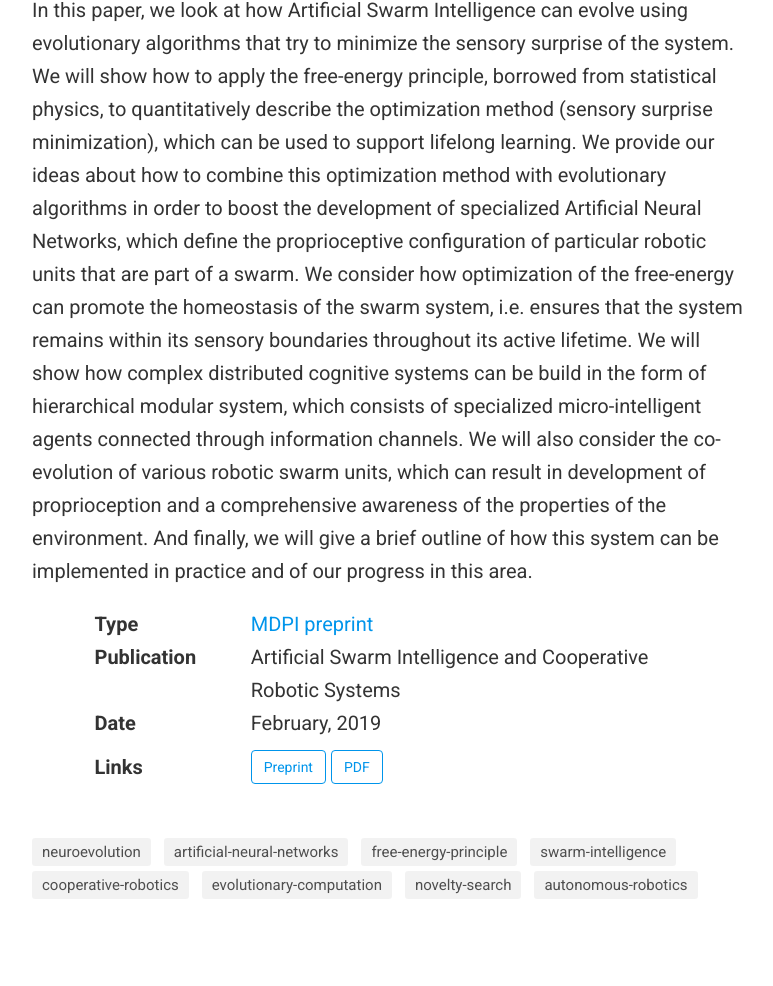
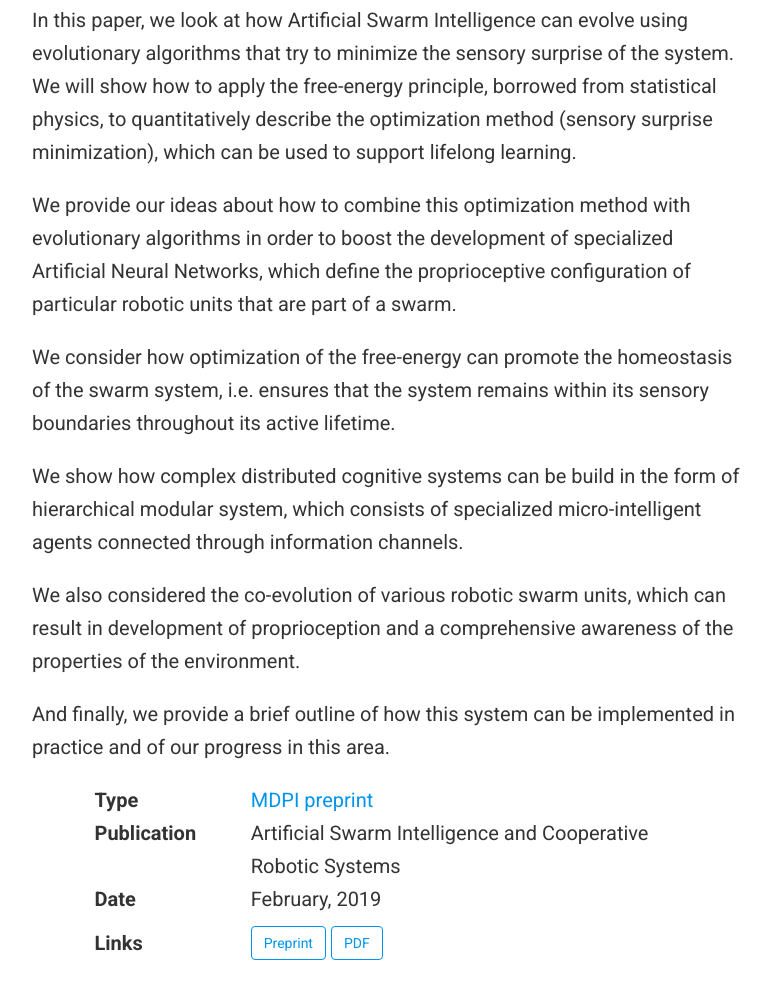
Before and after one commit to yaricom/yaricom.github.io, a plain HTML site: page publication/preprints201901.0282/index.html in a window 1280 px wide. Shown: the part 1094-2080 px from the top of the page, without its empty margins (248-1021 px from the left). Drawn offline with nearby package versions, Linux system fonts and the light colour scheme; a script that the page names is missing; some icons are missing.

Commit message:
rebuilding site Tue Feb  5 16:06:33 EET 2019

```diff
--- a/publication/preprints201901.0282/index.html
+++ b/publication/preprints201901.0282/index.html
@@ -17,7 +17,17 @@
 
 
 
-  <meta name="description" content="In this paper, we look at how Artificial Swarm Intelligence can evolve using evolutionary algorithms that try to minimize the sensory surprise of the system. We will show how to apply the free-energy principle, borrowed from statistical physics, to quantitatively describe the optimization method (sensory surprise minimization), which can be used to support lifelong learning. We provide our ideas about how to combine this optimization method with evolutionary algorithms in order to boost the development of specialized Artificial Neural Networks, which define the proprioceptive configuration of particular robotic units that are part of a swarm. We consider how optimization of the free-energy can promote the homeostasis of the swarm system, i.e. ensures that the system remains within its sensory boundaries throughout its active lifetime. We will show how complex distributed cognitive systems can be build in the form of hierarchical modular system, which consists of specialized micro-intelligent agents connected through information channels. We will also consider the co-evolution of various robotic swarm units, which can result in development of proprioception and a comprehensive awareness of the properties of the environment. And finally, we will give a brief outline of how this system can be implemented in practice and of our progress in this area.">
+  <meta name="description" content="In this paper, we look at how Artificial Swarm Intelligence can evolve using evolutionary algorithms that try to minimize the sensory surprise of the system. We will show how to apply the free-energy principle, borrowed from statistical physics, to quantitatively describe the optimization method (sensory surprise minimization), which can be used to support lifelong learning.
+
+We provide our ideas about how to combine this optimization method with evolutionary algorithms in order to boost the development of specialized Artificial Neural Networks, which define the proprioceptive configuration of particular robotic units that are part of a swarm.
+
+We consider how optimization of the free-energy can promote the homeostasis of the swarm system, i.e. ensures that the system remains within its sensory boundaries throughout its active lifetime.
+
+We show how complex distributed cognitive systems can be build in the form of hierarchical modular system, which consists of specialized micro-intelligent agents connected through information channels.
+
+We also considered the co-evolution of various robotic swarm units, which can result in development of proprioception and a comprehensive awareness of the properties of the environment.
+
+And finally, we provide a brief outline of how this system can be implemented in practice and of our progress in this area.">
 
 
   <link rel="alternate" hreflang="en-us" href="/publication/preprints201901.0282/">
@@ -77,7 +87,17 @@
   <meta property="og:site_name" content="IO42 Learning to Learn">
   <meta property="og:url" content="/publication/preprints201901.0282/">
   <meta property="og:title" content="Preprints:201901.0282 | IO42 Learning to Learn">
-  <meta property="og:description" content="In this paper, we look at how Artificial Swarm Intelligence can evolve using evolutionary algorithms that try to minimize the sensory surprise of the system. We will show how to apply the free-energy principle, borrowed from statistical physics, to quantitatively describe the optimization method (sensory surprise minimization), which can be used to support lifelong learning. We provide our ideas about how to combine this optimization method with evolutionary algorithms in order to boost the development of specialized Artificial Neural Networks, which define the proprioceptive configuration of particular robotic units that are part of a swarm. We consider how optimization of the free-energy can promote the homeostasis of the swarm system, i.e. ensures that the system remains within its sensory boundaries throughout its active lifetime. We will show how complex distributed cognitive systems can be build in the form of hierarchical modular system, which consists of specialized micro-intelligent agents connected through information channels. We will also consider the co-evolution of various robotic swarm units, which can result in development of proprioception and a comprehensive awareness of the properties of the environment. And finally, we will give a brief outline of how this system can be implemented in practice and of our progress in this area."><meta property="og:image" content="/img/publications/2/InformationChannel.png">
+  <meta property="og:description" content="In this paper, we look at how Artificial Swarm Intelligence can evolve using evolutionary algorithms that try to minimize the sensory surprise of the system. We will show how to apply the free-energy principle, borrowed from statistical physics, to quantitatively describe the optimization method (sensory surprise minimization), which can be used to support lifelong learning.
+
+We provide our ideas about how to combine this optimization method with evolutionary algorithms in order to boost the development of specialized Artificial Neural Networks, which define the proprioceptive configuration of particular robotic units that are part of a swarm.
+
+We consider how optimization of the free-energy can promote the homeostasis of the swarm system, i.e. ensures that the system remains within its sensory boundaries throughout its active lifetime.
+
+We show how complex distributed cognitive systems can be build in the form of hierarchical modular system, which consists of specialized micro-intelligent agents connected through information channels.
+
+We also considered the co-evolution of various robotic swarm units, which can result in development of proprioception and a comprehensive awareness of the properties of the environment.
+
+And finally, we provide a brief outline of how this system can be implemented in practice and of our progress in this area."><meta property="og:image" content="/img/publications/2/InformationChannel.png">
   <meta property="og:locale" content="en-us">
 
   <meta property="article:published_time" content="2019-02-05T15:05:37&#43;02:00">
@@ -336,7 +356,18 @@
 
 
     <h3>Abstract</h3>
-    <p class="pub-abstract" itemprop="text">In this paper, we look at how Artificial Swarm Intelligence can evolve using evolutionary algorithms that try to minimize the sensory surprise of the system. We will show how to apply the free-energy principle, borrowed from statistical physics, to quantitatively describe the optimization method (sensory surprise minimization), which can be used to support lifelong learning. We provide our ideas about how to combine this optimization method with evolutionary algorithms in order to boost the development of specialized Artificial Neural Networks, which define the proprioceptive configuration of particular robotic units that are part of a swarm. We consider how optimization of the free-energy can promote the homeostasis of the swarm system, i.e. ensures that the system remains within its sensory boundaries throughout its active lifetime. We will show how complex distributed cognitive systems can be build in the form of hierarchical modular system, which consists of specialized micro-intelligent agents connected through information channels. We will also consider the co-evolution of various robotic swarm units, which can result in development of proprioception and a comprehensive awareness of the properties of the environment. And finally, we will give a brief outline of how this system can be implemented in practice and of our progress in this area.</p>
+    <p class="pub-abstract" itemprop="text"><p>In this paper, we look at how Artificial Swarm Intelligence can evolve using evolutionary algorithms that try to minimize the sensory surprise of the system. We will show how to apply the free-energy principle, borrowed from statistical physics, to quantitatively describe the optimization method (sensory surprise minimization), which can be used to support lifelong learning.</p>
+
+<p>We provide our ideas about how to combine this optimization method with evolutionary algorithms in order to boost the development of specialized Artificial Neural Networks, which define the proprioceptive configuration of particular robotic units that are part of a swarm.</p>
+
+<p>We consider how optimization of the free-energy can promote the homeostasis of the swarm system, i.e. ensures that the system remains within its sensory boundaries throughout its active lifetime.</p>
+
+<p>We show how complex distributed cognitive systems can be build in the form of hierarchical modular system, which consists of specialized micro-intelligent agents connected through information channels.</p>
+
+<p>We also considered the co-evolution of various robotic swarm units, which can result in development of proprioception and a comprehensive awareness of the properties of the environment.</p>
+
+<p>And finally, we provide a brief outline of how this system can be implemented in practice and of our progress in this area.</p>
+</p>
 
 
 
```
